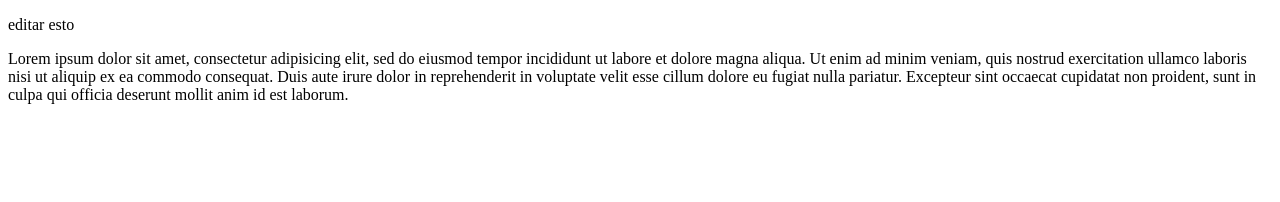
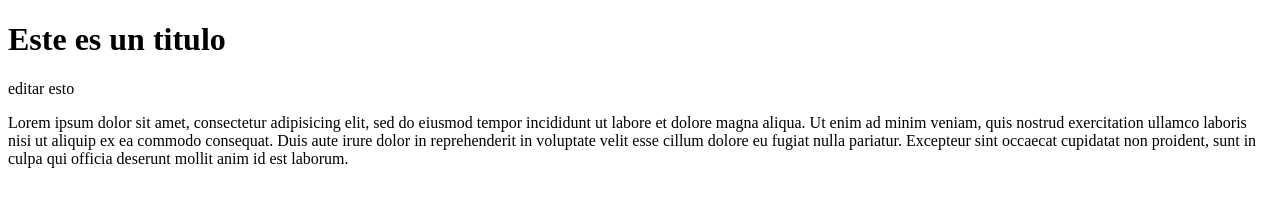
Before and after one commit to GersonRevatta/LearGit, a plain HTML site: page editar.html in a window 1280 px wide. Drawn offline with Linux system fonts and the light colour scheme.

Commit message:
añadiendo un titulo

```diff
--- a/editar.html
+++ b/editar.html
@@ -5,6 +5,7 @@
   <title>editar</title>
 </head>
 <body>
+<h1>Este es un titulo</h1>
   <p> editar esto </p>
 
   <p>Lorem ipsum dolor sit amet, consectetur adipisicing elit, sed do eiusmod
```
